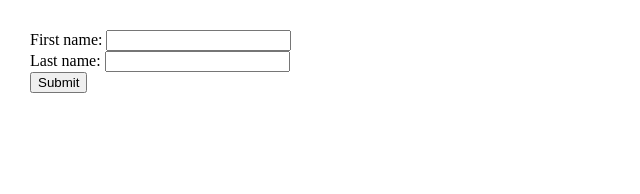
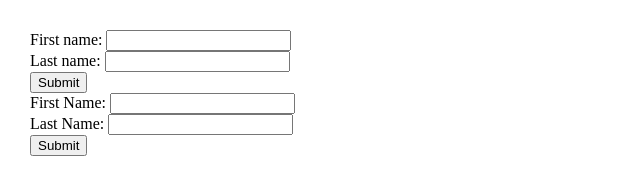
Before and after one commit to acciojob/form-login-HarshGautam-code, a website: page main.html in a window 1280 px wide. Shown: the whole page, without its empty margins (0-640 px from the left). Drawn offline with Linux system fonts and the light colour scheme.

Commit message:
created a submission

```diff
--- a/main.html
+++ b/main.html
@@ -21,6 +21,12 @@
     <script type="text/javascript" src="./script.js">
 </script>
 
+<form onsubmit="return getFormvalue()">
+  First Name: <input type="text" name="fname"><br>
+  Last Name: <input type="text" name="lname"><br>
+  <input type="submit" value="Submit">
+</form>
+
 </body>
 
 </html>
--- a/script.js
+++ b/script.js
@@ -1,4 +1,12 @@
 function getFormvalue() {
     //Write your code here
 
+	function getFormvalue() {
+  const fname = document.querySelector('input[name="fname"]').value.trim();
+  const lname = document.querySelector('input[name="lname"]').value.trim();
+
+  alert(fname + " " + lname);
+
+  return false; // prevents page reload (important for tests)
 }
+}
```
Also changed, not shown: styles.css (line endings or trailing spaces).
